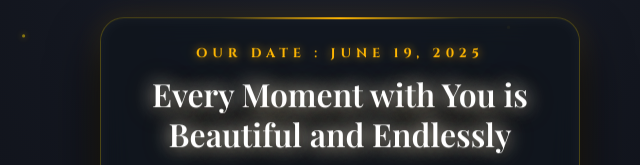
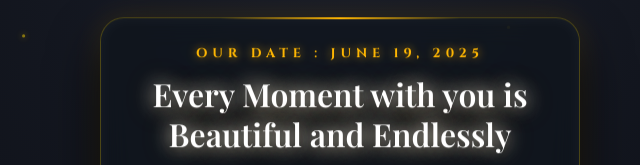
Before and after one commit to mirzobekqurbanbayev271-collab/for-you-mohi, a plain HTML site: page index.html in a window 1280 px wide. Shown: the part 293-458 px from the top of the page, 300-940 px from the left. Drawn offline with nearby package versions, Linux system fonts and the light colour scheme; animation ran at ten frames a second; a web font is replaced by a local one.

Commit message:
Update index.html

```diff
--- a/index.html
+++ b/index.html
@@ -136,7 +136,7 @@
 
   <div class="message">
     <p class="date">Our date : JUNE 19, 2025</p>
-    <h1 class="title">Every Moment with You is Beautiful and Endlessly</h1>
+    <h1 class="title">Every Moment with you is Beautiful and Endlessly</h1>
     <p class="subtitle">
       I grew these flowers just for you.<br>
       They will never fade,<br>
```
